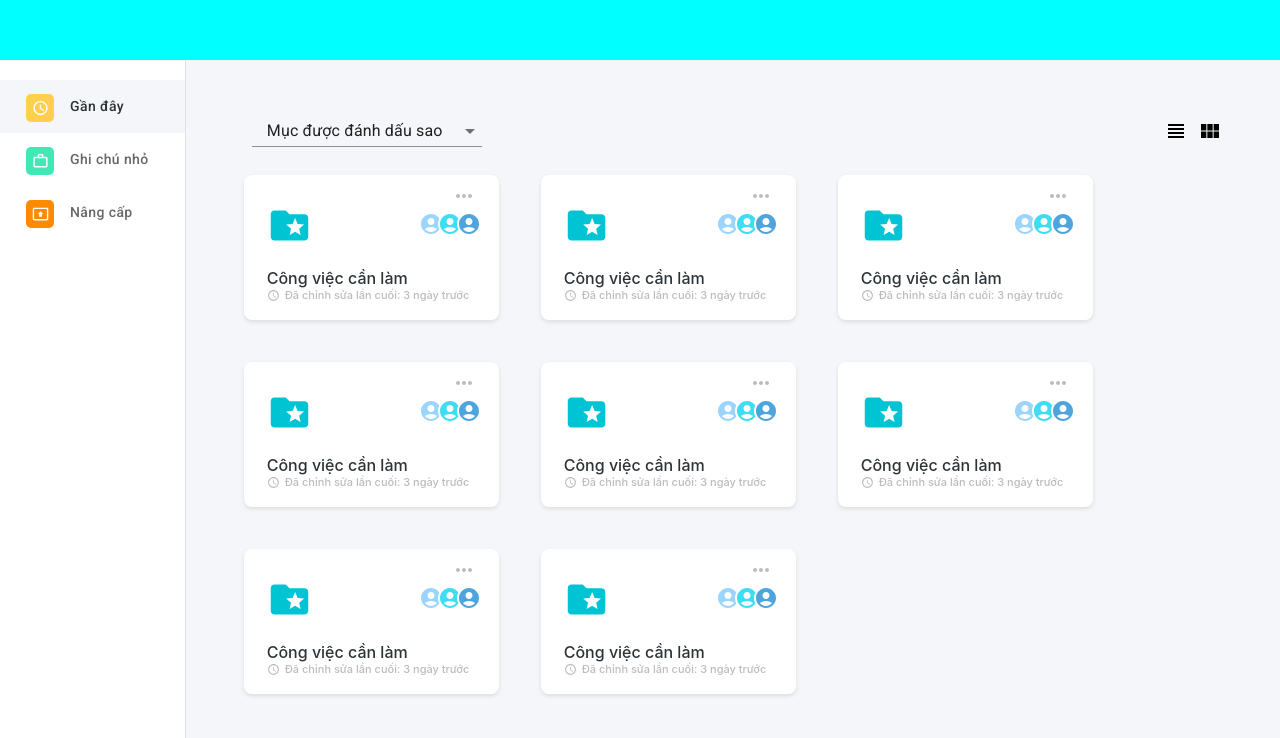
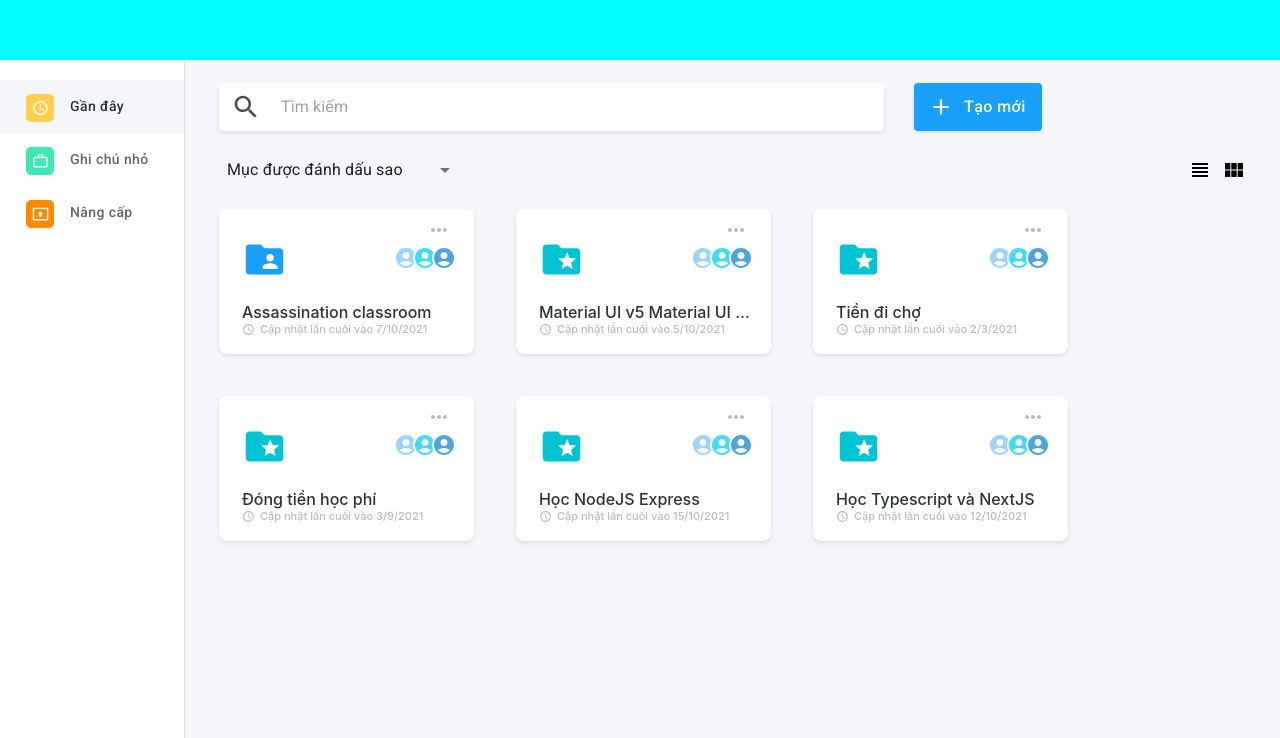
Before and after one commit to quyen46919/Note-app-project, a React (Create React App) app: page /home in a window 1280 px wide. Shown: the top 738 px of the page. Built offline with nearby package versions, Linux system fonts and the light colour scheme.

Commit message:
update styles for /homepage

```diff
--- a/src/components/HomePage/FolderBox/index.js
+++ b/src/components/HomePage/FolderBox/index.js
@@ -1,15 +1,19 @@
-import { AccessTime, AccountCircle, FolderSpecial, MoreHoriz } from '@mui/icons-material';
+import { AccessTime, AccountCircle, FolderShared, FolderSpecial, MoreHoriz } from '@mui/icons-material';
 import React from 'react';
+import { Link } from 'react-router-dom';
 import './styles.scss';
 
 function FolderBox(props) {
+    const {data} = props;
+    console.log('từng cái box', data);
     return (
+        <Link className="folder-box__link" to="/home/note">
             <div className="folder-box">
                 <div className="folder-box__more">
                     <MoreHoriz />
                 </div>
                 <div className="folder-box__line">
-                <FolderSpecial className="folder-box__special"/>
+                    {data.isFavorited ? <FolderSpecial className="folder-box__special"/> : <FolderShared className="folder-box__shared"/>}
                     <div className="folder-box__users">
                         <AccountCircle className="folder-box__icon"/>
                         <AccountCircle className="folder-box__icon"/>
@@ -18,14 +22,15 @@ function FolderBox(props) {
                 </div>
                 <div className="folder-box__content">
                     <div className="folder-box__title">
-                    Công việc cần làm
+                        {data.title}
                     </div>
                     <div className="folder-box__subtitle">
                         <AccessTime />
-                    Đã chỉnh sửa lần cuối: 3 ngày trước
+                        Cập nhật lần cuối vào {data.lastUpdate}
                     </div>
                 </div>
             </div>
+        </Link>
     );
 }
 
--- a/src/components/HomePage/FolderBox/styles.scss
+++ b/src/components/HomePage/FolderBox/styles.scss
@@ -12,6 +12,11 @@
     gap: 20px;
     position: relative;
     cursor: pointer;
+
+    &__link {
+        color: unset;
+        text-decoration: unset;
+    }
 
     &__more {
         position: absolute;
@@ -28,6 +33,11 @@
     &__special {
         font-size: 45px!important;
         color: $cyan;
+    }
+
+    &__shared {
+        font-size: 45px!important;
+        color: $blue;
     }
 
     &__users {
@@ -61,6 +71,10 @@
         font-size: 16px;
         color: $black-text-color-1;
         font-weight: 500;
+        white-space: nowrap;
+        overflow: hidden;
+        text-overflow: ellipsis;
+        max-width: 215px;
     }
 
     &__subtitle {
--- a/src/components/HomePage/FolderPage/index.js
+++ b/src/components/HomePage/FolderPage/index.js
@@ -4,17 +4,14 @@ import MenuItem from '@mui/material/MenuItem';
 import Select from '@mui/material/Select';
 import React from 'react';
 import FolderBox from '../FolderBox';
+import SearchBar from '../SearchBar';
 import './styles.scss';
 
 function FolderPage(props) {
-    const [age, setAge] = React.useState('');
-
-    const handleChange = (event) => {
-      setAge(event.target.value);
-    };
-
+    const { data } = props;
     return (
         <div className="folder-page">
+            <SearchBar />
             <div className="folder-page__filter">
                 <FormControl variant="standard" sx={{ m: 1, minWidth: 120 }}>
                     <Select
@@ -23,7 +20,7 @@ function FolderPage(props) {
                         labelId="demo-simple-select-standard-label"
                         id="demo-simple-select-standard"
                         value={10}
-                        onChange={handleChange}
+                        disableUnderline
                     >
                         <MenuItem className="folder-page__menu-item" value={10}>Mục được đánh dấu sao</MenuItem>
                         <MenuItem value={20}>Mục xem gần đây</MenuItem>
@@ -35,14 +32,17 @@ function FolderPage(props) {
                 </div>
             </div>
             <div className="folder-page__list">
+                {data.boards.map(item => (
+                    <FolderBox key={item.id} data={item}/>
+                ))}
+                {/* <FolderBox />
                 <FolderBox />
                 <FolderBox />
                 <FolderBox />
                 <FolderBox />
                 <FolderBox />
                 <FolderBox />
-                <FolderBox />
-                <FolderBox />
+                <FolderBox /> */}
             </div>
         </div>
     );
--- a/src/components/HomePage/FolderPage/styles.scss
+++ b/src/components/HomePage/FolderPage/styles.scss
@@ -3,7 +3,7 @@
 .folder-page {
     @include padding(23px 34px);
     @include displayFlex(column, nowrap, flex-start, flex-start);
-    gap: 20px;
+    gap: 15px;
 
     &__list {
         @include displayFlex(row, wrap, flex-start, flex-start);
@@ -12,6 +12,14 @@
 
     &__select {
         width: 230px;
+
+        & > div {
+            text-align: left;
+        }
+
+        * {
+            border: none!important;
+        }
     }
 
     &__menu-item {
--- /dev/null
+++ b/src/components/HomePage/SearchBar/index.js
@@ -0,0 +1,65 @@
+import { Search } from '@mui/icons-material';
+import AddIcon from '@mui/icons-material/Add';
+import { Button } from '@mui/material';
+import IconButton from '@mui/material/IconButton';
+import InputBase from '@mui/material/InputBase';
+import Paper from '@mui/material/Paper';
+import { makeStyles } from '@mui/styles';
+import * as React from 'react';
+import './styles.scss';
+
+const useStyles = makeStyles({
+    searchIcon: {
+        color: '#4B4B4B!important',
+        fontSize: '30px!important',
+        padding: 0,
+        marginTop: '0px!important'
+    },
+    form: {
+        height: '48px',
+        width: '665px',
+        display: 'flex',
+    },
+    button: {
+        backgroundColor: '#18A0FB!important',
+        gap: '0px!important',
+        fontSize: '16px!important'
+    },
+    plusIcon: {
+        fontSize: '26px!important'
+    },
+    boxShadow: {
+        boxShadow: '0px 2px 4.5px rgba(0, 0, 0, 0.1)!important'
+    }
+});
+
+export default function SearchBar() {
+    const classes = useStyles();
+    return (
+        <div className="home-search-bar">
+            <Paper
+                component='form'
+                elevation={0}
+                className={`${classes.form} ${classes.boxShadow}`}
+            >
+                <IconButton sx={{ p: '10px' }} aria-label='menu'>
+                    <Search className={classes.searchIcon}/>
+                </IconButton>
+                <InputBase
+                    sx={{ ml: 1, flex: 1 }}
+                    placeholder='Tìm kiếm'
+                    inputProps={{ 'aria-label': 'search google maps' }}
+                />
+            </Paper>
+            <Button
+                className={`${classes.button} ${classes.boxShadow}`}
+
+                variant="contained"
+                disableElevation="false"
+                startIcon={<AddIcon className={classes.plusIcon}/>}
+            >
+                Tạo mới
+            </Button>
+        </div>
+    );
+}
--- /dev/null
+++ b/src/components/HomePage/SearchBar/styles.scss
@@ -0,0 +1,8 @@
+@import 'assets/scss/variables';
+@import 'assets/scss/mixins';
+
+.home-search-bar {
+    @include displayFlex(row, nowrap, flex-start, flex-start);
+    gap: 30px;
+
+}
--- a/src/components/HomePage/Tabs/index.js
+++ b/src/components/HomePage/Tabs/index.js
@@ -1,25 +1,23 @@
+import { AccessTime, PresentToAll, WorkOutline } from '@mui/icons-material';
+import Box from '@mui/material/Box';
+import Tab from '@mui/material/Tab';
+import Tabs from '@mui/material/Tabs';
+import { makeStyles } from '@mui/styles';
+import PropTypes from 'prop-types';
 import * as React from 'react';
-import PropTypes from 'prop-types';
-import Tabs from '@mui/material/Tabs';
-import Tab from '@mui/material/Tab';
-import Typography from '@mui/material/Typography';
-import Box from '@mui/material/Box';
+import FolderPage from '../FolderPage';
 import './styles.scss';
-import { AccessTime, PresentToAll, WorkOutline } from '@mui/icons-material';
-import { makeStyles } from '@mui/styles';
-import { Button, IconButton } from '@mui/material';
-import FolderPage from '../FolderPage';
+import { initialNoteData } from 'assets/initialNoteData';
 
 const useStyles = makeStyles({
     icon: {
         minHeight: 48,
-        backGroundColor: 'red',
-    },
+        backGroundColor: 'red'
+    }
 });
 
 function TabPanel(props) {
     const { children, value, index, ...other } = props;
-
     return (
         <div
             className='vertical-tab__panel'
@@ -41,13 +39,13 @@ function TabPanel(props) {
 TabPanel.propTypes = {
     children: PropTypes.node,
     index: PropTypes.number.isRequired,
-    value: PropTypes.number.isRequired,
+    value: PropTypes.number.isRequired
 };
 
 function a11yProps(index) {
     return {
         id: `vertical-tab-${index}`,
-        'aria-controls': `vertical-tabpanel-${index}`,
+        'aria-controls': `vertical-tabpanel-${index}`
     };
 }
 
@@ -89,7 +87,7 @@ export default function VerticalTabs() {
                     {...a11yProps(2)} />
             </Tabs>
             <TabPanel value={value} index={0}>
-                <FolderPage />
+                <FolderPage data={initialNoteData}/>
             </TabPanel>
             <TabPanel value={value} index={1}>
                 Ghi chú nhỏ
--- a/src/components/HomePage/Tabs/styles.scss
+++ b/src/components/HomePage/Tabs/styles.scss
@@ -6,6 +6,8 @@
     min-height: calc(100vh);
 
     &__tab {
+        box-sizing: border-box;
+        padding-top: 20px;
         width: 216px !important;
         text-transform:inherit!important;
         gap: 10px!important;
@@ -54,7 +56,7 @@
         }
     }
 
-    button:first-child{
+    & > button:first-child{
         margin-top: 20px !important;
     }
 
@@ -77,5 +79,10 @@
     &__panel {
         background-color: $silver-background;
         width: 100%;
+
+        & > div {
+            padding: 0!important;
+        }
     }
+
 }
```
Lines whose indentation alone changed are shown as unchanged.
